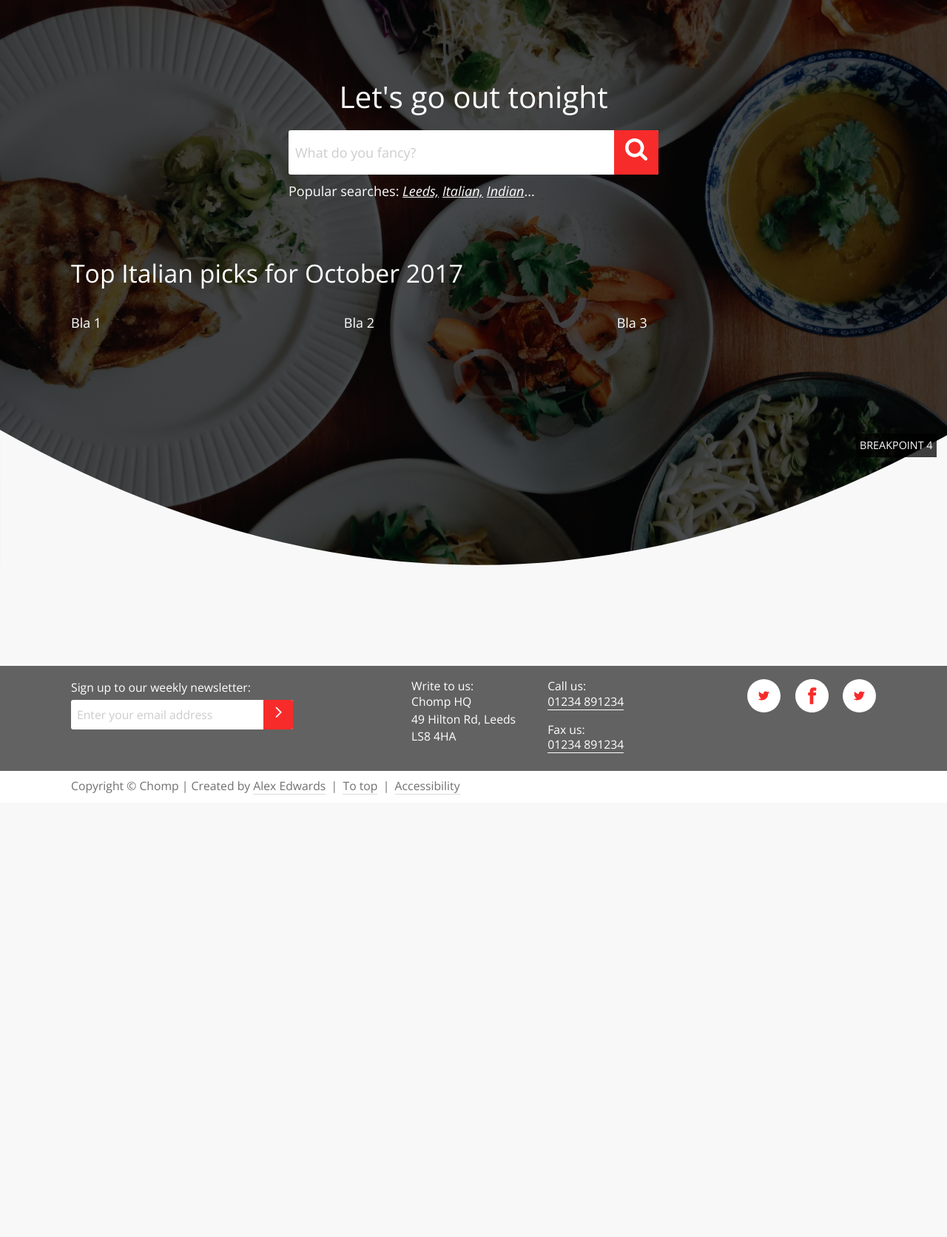
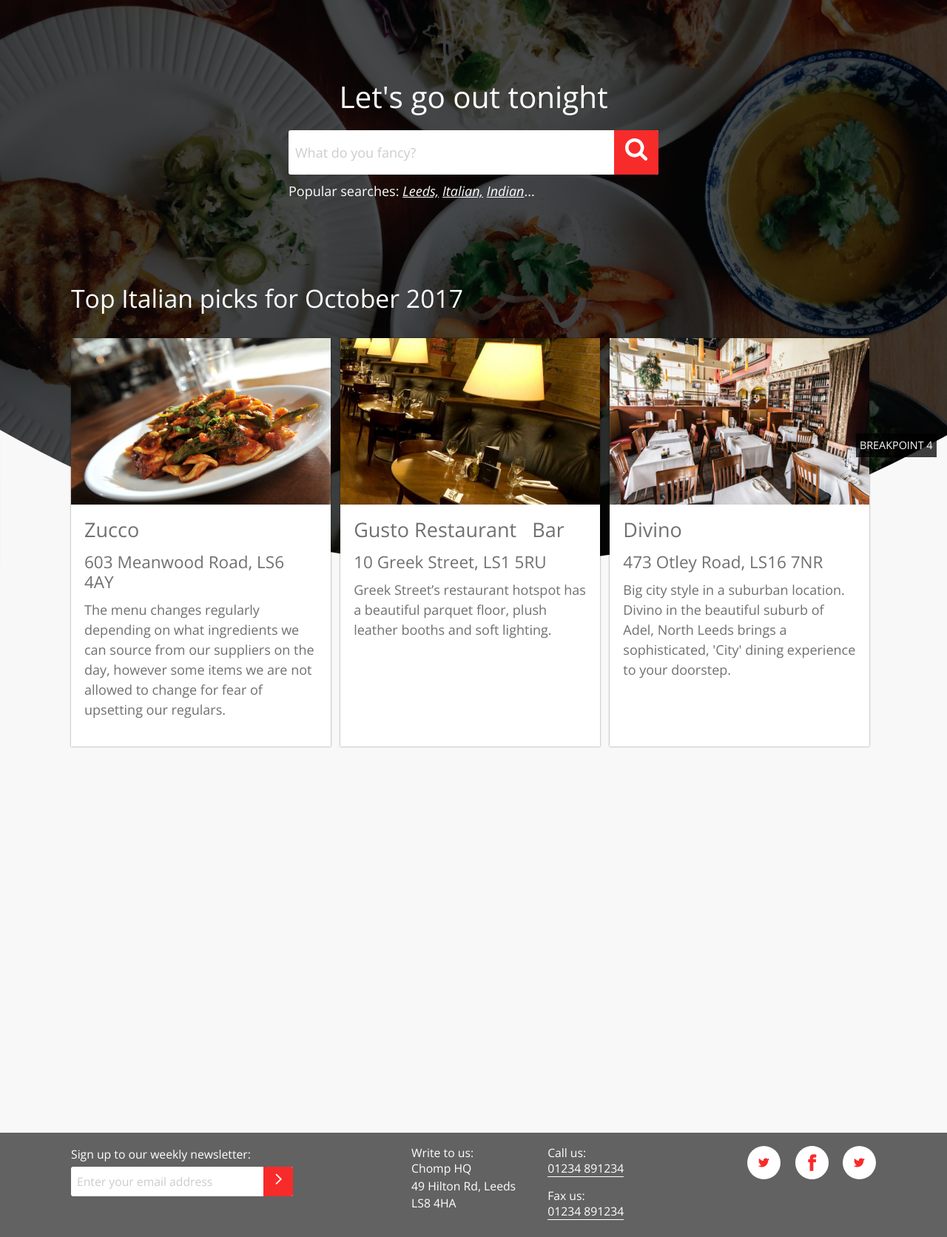
Before and after one commit to Alexed93/chomp--static, a PHP site: page / in a window 1280 px wide. Shown: the part 168-1840 px from the top of the page at 74% size. Before the commit the page ends 1242 px from the top, so only its background shows below. Run offline with PHP 8.4, Linux system fonts and the light colour scheme.

Commit message:
Featured restaurant development

```diff
--- a/assets/app/scss/base/_typography.scss
+++ b/assets/app/scss/base/_typography.scss
@@ -100,3 +100,9 @@ strong {
         font-size: 2.88rem; // 52px
     }
 }
+
+h1.sub-heading {
+    @include respond-min($bp2) {
+        color: $white;
+    }
+}
--- a/assets/app/scss/config/_vendors.scss
+++ b/assets/app/scss/config/_vendors.scss
@@ -89,12 +89,10 @@ $gr-item-align-y: top;                      // Initial vertical alignment of the
         .grid__item {
             display: flex;
 
-            > * {
-                display: flex;
-                padding-bottom: $base;
-                width: 100%;
-            }
+            // > * {
+            //     display: flex;
+            //     width: 100%;
+            // }
         }
     }
-
 }
--- a/assets/app/scss/helpers/_extras.scss
+++ b/assets/app/scss/helpers/_extras.scss
@@ -111,3 +111,30 @@
         display: none;
     }
 }
+
+/* $. Flexible
+\*----------------------------------------------------------------*/
+
+.flexible {
+    position: relative;
+    height: 250px;
+    overflow: hidden;
+
+    @include respond-min($bp2) {
+        height: 300px;
+    }
+
+    @include respond-min($bp3) {
+        height: 400px;
+    }
+
+    iframe,
+    object,
+    embed {
+        position: absolute;
+        top: 0;
+        left: 0;
+        width: 100%;
+        height: 100%;
+    }
+}
--- a/assets/app/scss/helpers/_utility.scss
+++ b/assets/app/scss/helpers/_utility.scss
@@ -119,6 +119,14 @@
     padding-bottom: $base*2;
 }
 
+.u-pad-top {
+    padding-top: $base;
+}
+
+.u-pad-top\@2 {
+    padding-top: $base*2;
+}
+
 
 
 /* $. Positioning
--- a/assets/app/scss/layout/_promo.scss
+++ b/assets/app/scss/layout/_promo.scss
@@ -2,17 +2,23 @@
  * Title:
  *    Promo area
  * Description:
- *    Contains 3 featured restaurnats for that month as well as the printable voucher
+ *    Contains 3 featured restaurants for that month as well as the printable voucher
  */
 
 .promo-area {
-	background: #F8F8F8;
+    background: #F8F8F8;
 }
 
 .featured {
-	width: 100%;
-	position: relative;
-	top: -450px;
-	left: 0;
-	color: $white;
+    position: relative;
+    top: 0;
+    left: 0;
+    color: $color-text;
+
+    @include respond-min($bp2) {
+        top: -500px;
+    }
+    @include respond-min($bp4) {
+        top: -450px;
+    }
 }
--- /dev/null
+++ b/assets/app/scss/modules/_cards.scss
@@ -0,0 +1,74 @@
+/**
+ * Title:
+ *    Cards
+ * Description:
+ *    Restaurant cards e.g. Featured and search result styling
+ * Sections:
+ *    $. Setup
+ *    $. Modifications
+ */
+
+
+
+/* $. Setup
+\*----------------------------------------------------------------*/
+
+.card {
+    width: 100%;
+    height: auto;
+    margin-bottom: $base*4;
+    background: $white;
+    box-shadow: 0px 0px 2px 0px rgba(0,0,0,0.5);
+    clear: both;
+
+    // @include respond-min($bp2) {
+    //     margin-bottom: $base*3;
+    // }
+    // @include respond-min($bp4) {
+    //     margin-bottom: 0;
+    // }
+}
+
+.card__image {
+    width: 100%;
+    height: auto;
+
+    @include respond-min($bp2) {
+        width: 50%;
+        height: 100%;
+        float: left;
+
+        img {
+            height: 100%;
+            width: 100%;
+        }
+    }
+    @include respond-min($bp3) {
+        float: none;
+        width: auto;
+        max-height: 225px;
+    }
+}
+
+.card__detail {
+    padding: $base;
+    font-weight: $weight-light;
+
+    @include respond-min($bp2) {
+        float: right;
+        width: 50%;
+    }
+    @include respond-min($bp3) {
+        float: none;
+        width: 100%;
+    }
+}
+
+/* $. Modifications
+\*----------------------------------------------------------------*/
+
+.card--featured {
+    // @include respond-min($bp4) {
+    //     min-height: 540px;
+    // }
+}
--- a/assets/app/scss/styles.scss
+++ b/assets/app/scss/styles.scss
@@ -47,6 +47,7 @@
 @import "modules/panel";
 @import "modules/hero";
 @import "modules/input";
+@import "modules/cards";
 
 
 
--- a/index.html
+++ b/index.html
@@ -96,13 +96,44 @@
     </div>
 
     <div class="promo-area">
-        <div class="container">
-            <div class="featured">
-                <h1 class="beta">Top <span class="u-weight-medium">Italian</span> picks for <span class="u-weight-medium">October 2017</span></h1>
-                <div class="grid">
-                    <div class="grid__item grid__item--4-12-bp3">Bla 1</div>
-                    <div class="grid__item grid__item--4-12-bp3">Bla 2</div>
-                    <div class="grid__item grid__item--4-12-bp3">Bla 3</div>
+        <div class="container featured test--flexbox">
+            <h1 class="beta u-pad-top sub-heading">Top <span class="u-weight-medium">Italian</span> picks for <span class="u-weight-medium">October 2017</span></h1>
+            <div class="grid grid--flex">
+                <div class="grid__item grid__item--4-12-bp3">
+                    <div class="card card--featured">
+                        <div class="card__image">
+                            <img src="/assets/dist/imgs/restaurants/Zucco.jpg" alt="Zucco">
+                        </div>
+                        <div class="card__detail">
+                            <h1 class="gamma u-weight-medium u-push-bottom/2">Zucco</h1>
+                            <h2 class="delta u-weight-medium u-push-bottom/2">603 Meanwood Road, LS6 4AY</h2>
+                            <p>The menu changes regularly depending on what ingredients we can source from our suppliers on the day, however some items we are not allowed to change for fear of upsetting our regulars. </p>
+                        </div>
+                    </div>
+                </div>
+                <div class="grid__item grid__item--4-12-bp3">
+                    <div class="card card--featured">
+                        <div class="card__image">
+                            <img src="/assets/dist/imgs/restaurants/gusto.jpg" alt="Gusto">
+                        </div>
+                        <div class="card__detail">
+                            <h1 class="gamma u-weight-medium u-push-bottom/2">Gusto Restaurant &nbsp; Bar</h1>
+                            <h2 class="delta u-weight-medium u-push-bottom/2">10 Greek Street, LS1 5RU</h2>
+                            <p>Greek Street’s restaurant hotspot has a beautiful parquet floor, plush leather booths and soft lighting.</p>
+                        </div>
+                    </div>
+                </div>
+                <div class="grid__item grid__item--4-12-bp3">
+                    <div class="card card--featured">
+                        <div class="card__image">
+                            <img src="/assets/dist/imgs/restaurants/Divino.jpg" alt="Divino">
+                        </div>
+                        <div class="card__detail">
+                            <h1 class="gamma u-weight-medium u-push-bottom/2">Divino</h1>
+                            <h2 class="delta u-weight-medium u-push-bottom/2">473 Otley Road, LS16 7NR</h2>
+                            <p>Big city style in a suburban location. Divino in the beautiful suburb of Adel, North Leeds brings a sophisticated, 'City' dining experience to your doorstep.</p>
+                        </div>
+                    </div>
                 </div>
             </div>
         </div>
```
Also changed, not shown: assets/dist/css/ie.css, assets/dist/css/print.css, assets/dist/css/styles.css, assets/dist/imgs/restaurants/Divino.jpg (added), assets/dist/imgs/restaurants/Gusto.jpg (added), assets/dist/imgs/restaurants/Zucco.jpg (added), 3 other files.
